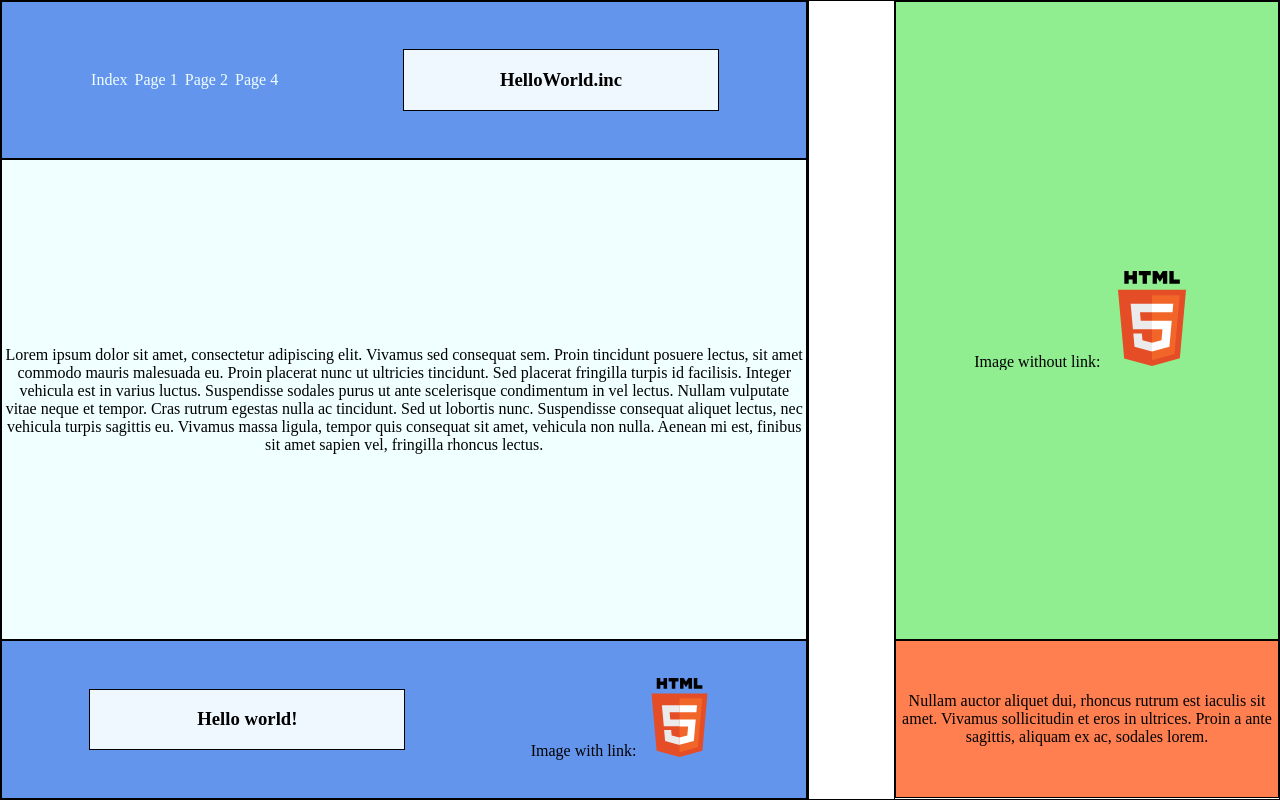
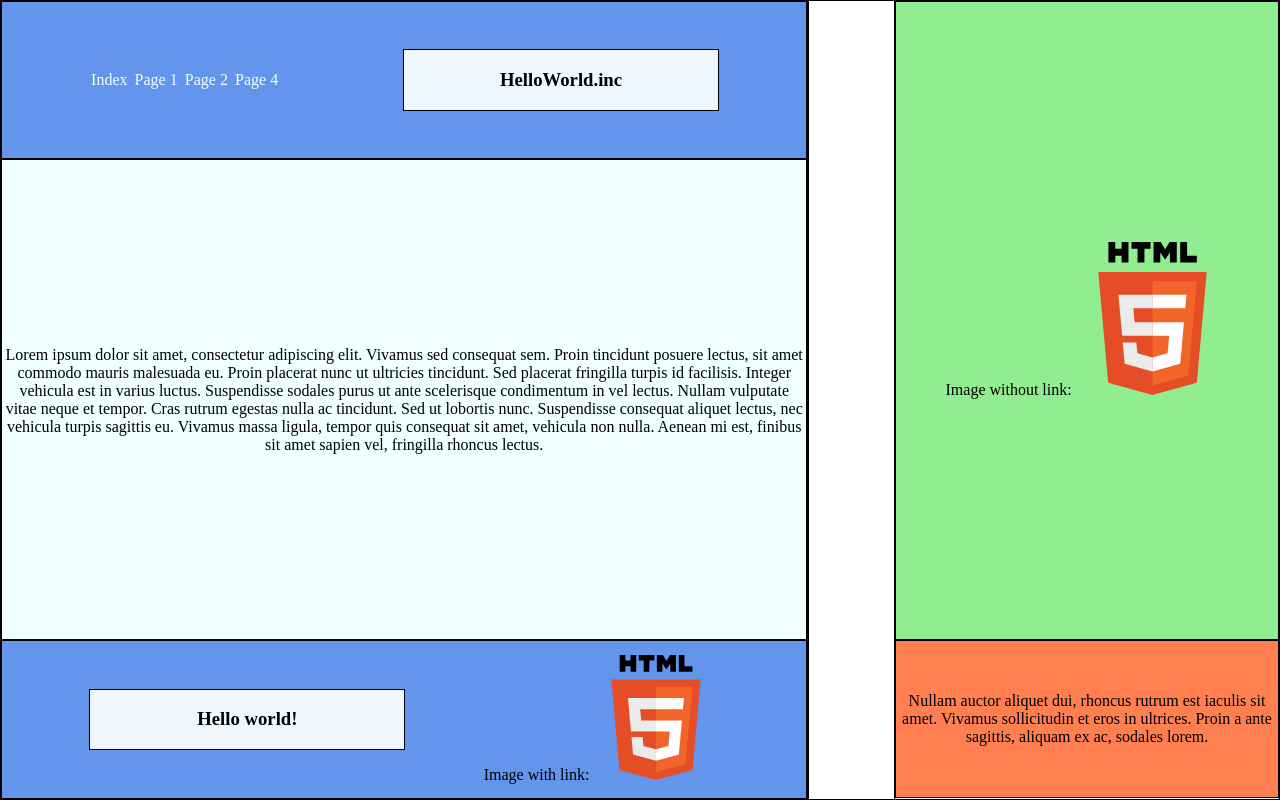
Before and after one commit to PavloLuchyk/PavloLuchyk.github.io, a plain HTML site: page page3.html in a window 1280 px wide. Drawn offline with Linux system fonts and the light colour scheme.

Commit message:
Update style.css

```diff
--- a/style.css
+++ b/style.css
@@ -93,8 +93,8 @@ a {
 }
 
 img {
-    height: 25%;
-    width: 25%;
+    height: 40%;
+    width: 40%;
 }
 
 #map-img {
```
